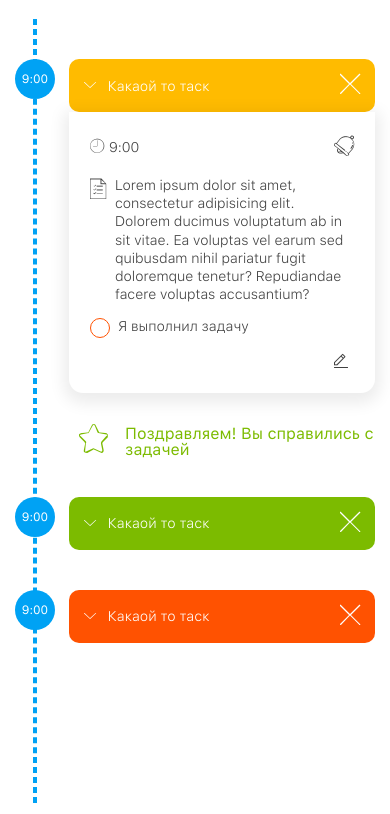
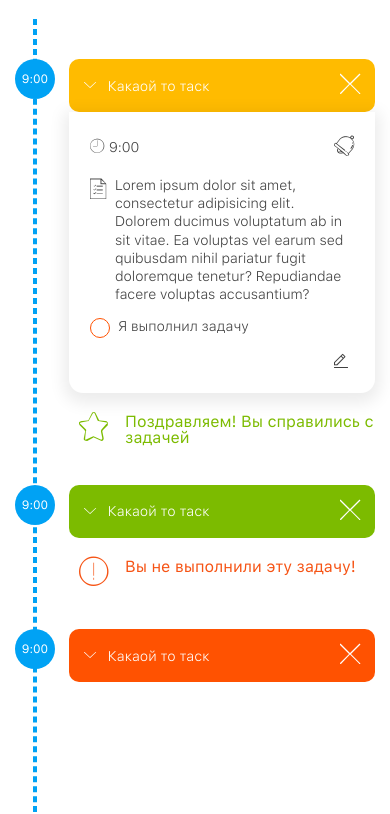
Before and after one commit to dizhilik/task-manager, a website: page app/index.html in a window 390 px wide. Shown: the part 295-1109 px from the top of the page. Drawn offline with Linux system fonts and the light colour scheme.

Commit message:
Исправленно восклецание и размер адаптива

```diff
--- a/app/css/style.css
+++ b/app/css/style.css
@@ -327,7 +327,7 @@ main {
   display: flex; }
   .all-task-wrap .all-task-open-container {
     padding: 4em 0; }
-    @media (min-width: 799px) {
+    @media (min-width: 1024px) {
       .all-task-wrap .all-task-open-container {
         display: -webkit-box;
         display: -webkit-flex;
@@ -503,8 +503,9 @@ main {
   -webkit-box-pack: start;
   -webkit-justify-content: flex-start;
       -ms-flex-pack: start;
-          justify-content: flex-start; }
-  @media (min-width: 799px) {
+          justify-content: flex-start;
+  margin-top: 2em; }
+  @media (min-width: 1024px) {
     .container-completed {
       -webkit-box-orient: horizontal;
       -webkit-box-direction: reverse;
@@ -515,23 +516,25 @@ main {
       -webkit-box-pack: end;
       -webkit-justify-content: flex-end;
           -ms-flex-pack: end;
-              justify-content: flex-end; } }
+              justify-content: flex-end;
+      margin-top: none; } }
   .container-completed .completed-task {
     margin-left: 4em;
     display: -webkit-box;
     display: -webkit-flex;
     display: -ms-flexbox;
     display: flex;
-    margin-top: 2em;
     color: #7cbb00;
     font-size: 1.6em; }
     .container-completed .completed-task span {
       display: block; }
-    .container-completed .completed-task .icon-star {
-      display: block;
+    .container-completed .completed-task .icon-star, .container-completed .completed-task .icon-warning {
+      display: inline-block;
       font-size: 1.8em;
       color: #7cbb00;
       margin-right: .6em; }
+    .container-completed .completed-task .icon-warning, .container-completed .completed-task .warning {
+      color: #f65314; }
 
 .overlay {
   background-color: rgba(0, 0, 0, 0.83);
--- a/app/index.html
+++ b/app/index.html
@@ -135,7 +135,12 @@
 							</div>
 						</div>
 					</div>
-
+					<div class="container-completed">
+						<div class="completed-task">
+							<span class="icon icon-warning"></span>
+							<span class="warning">Вы не выполнили эту задачу!</span>
+						</div>
+					</div>
 					<!--ONE TASK END-->
 					<!--ONE TASK START-->
 					<div class="all-task-open-container">
```
Also changed, not shown: dist/sass/_layout.scss.
